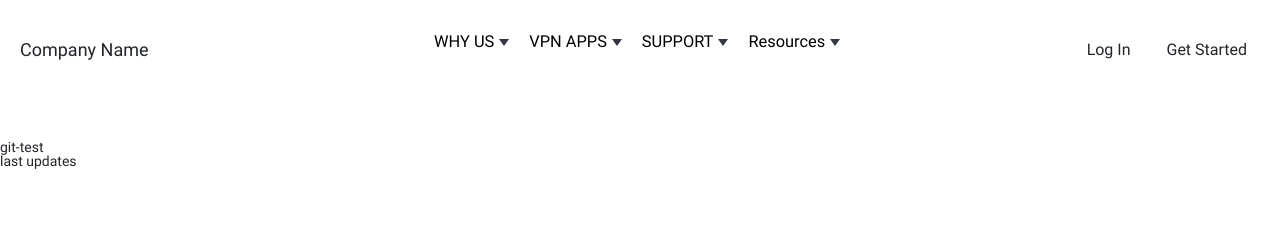
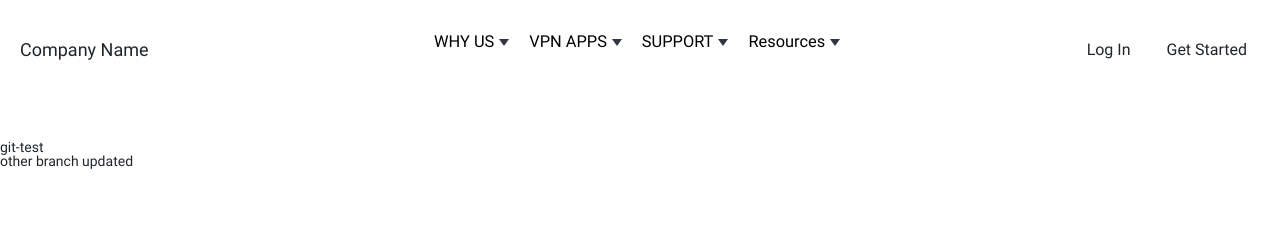
Before and after one commit to nikestyle/git-test, a website: page #src/index.html in a window 1280 px wide. Shown: the top 244 px of the page. Drawn offline with nearby package versions, Linux system fonts and the light colour scheme; files that its build step writes are made by us from their sources; files whose address does not match are found by name; a web font is replaced by a local one.

Commit message:
other branch commit

```diff
--- a/#src/index.html
+++ b/#src/index.html
@@ -27,7 +27,7 @@
          <div class="page-indent">
             <!--? SECTIONS -->
              <div>git-test</div>
-             <div>last updates</div>
+             <div>other branch updated</div>
          </div>
          <!--! FOOTER -->
          @@include('html/footer.html')
```
Also changed, not shown: 1 other file.
